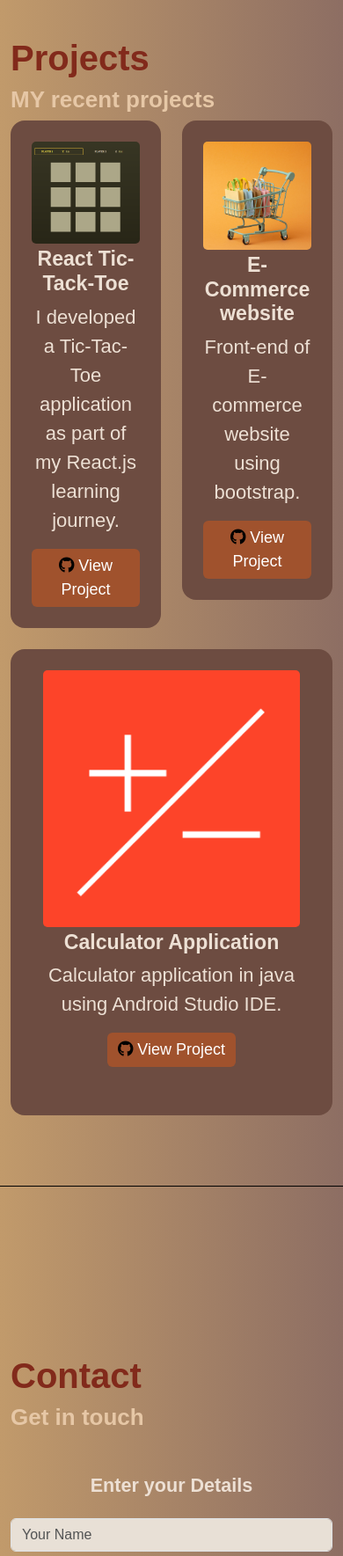
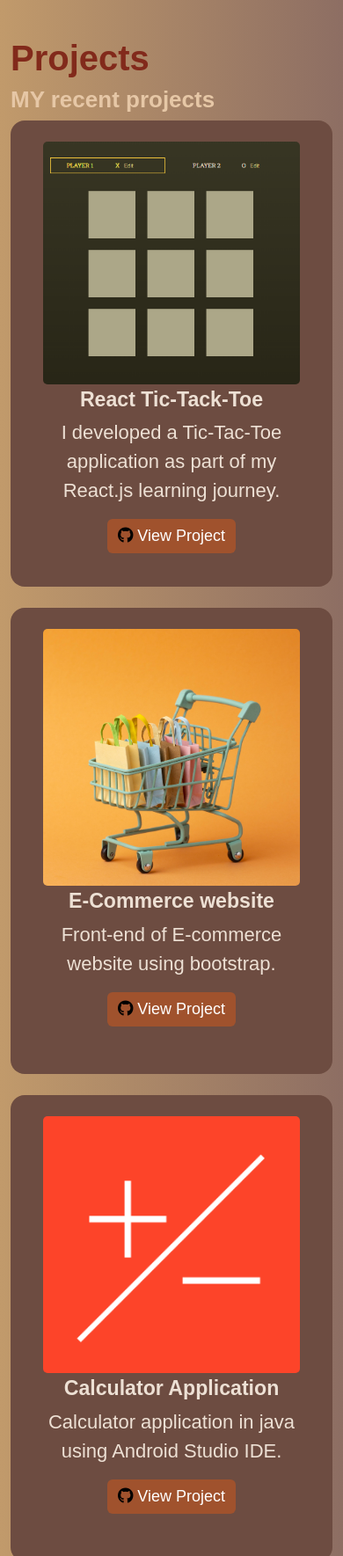
Before and after one commit to HYakshit/portfolio-webite, a plain HTML site: page index.html in a window 390 px wide. Shown: the part 4060-5829 px from the top of the page at 88% size. Drawn offline with nearby package versions, Linux system fonts and the light colour scheme; a web font is replaced by a local one.

Commit message:
project col fixed

```diff
--- a/css/style.css
+++ b/css/style.css
@@ -142,7 +142,7 @@ p {
 
 .header .navbar-nav .nav-link:hover,
 .header .navbar-nav .nav-link.active {
-  color: var(--color-brand);
+  color: white;
 }
 
 .header .navbar-toggler {
--- a/index.html
+++ b/index.html
@@ -357,8 +357,10 @@
             </div>
           </div>
             <div class="row gy-4 justify-content-center">
-            <div class="col col-md-4" data-aos="fade-up" data-aos-delay="0">
-              <div class="bg-base project-box p-4 text-center rounded-4 shadow-effect">
+            <div class="col-12 col-md-4" data-aos="fade-up" data-aos-delay="0">
+              <div
+              class="bg-base project-box p-4 text-center rounded-4 shadow-effect"
+              >
               <img
                 src="images/tick-tack.png"
                 class="img-fluid project-img"
@@ -381,8 +383,10 @@
               >
               </div>
             </div>
-            <div class="col col-md-4" data-aos="fade-up" data-aos-delay="200">
-              <div class="bg-base project-box p-4 text-center rounded-4 shadow-effect">
+            <div class="col-12 col-md-4" data-aos="fade-up" data-aos-delay="200">
+              <div
+              class="bg-base project-box p-4 text-center rounded-4 shadow-effect"
+              >
               <img
                 src="images/project2.jpg"
                 class="img-fluid project-img"
@@ -403,8 +407,10 @@
               >
               </div>
             </div>
-            <div class="col col-md-4" data-aos="fade-up" data-aos-delay="400">
-              <div class="bg-base project-box p-4 text-center rounded-4 shadow-effect">
+            <div class="col-12 col-md-4" data-aos="fade-up" data-aos-delay="400">
+              <div
+              class="bg-base project-box p-4 text-center rounded-4 shadow-effect"
+              >
               <img
                 src="images/project1.png"
                 class="img-fluid project-img"
```
Lines whose indentation alone changed are shown as unchanged.
